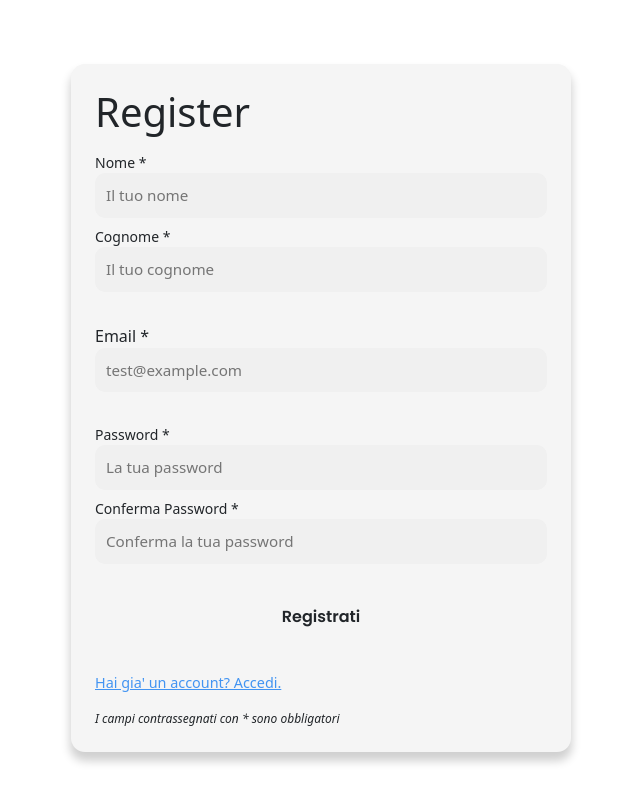
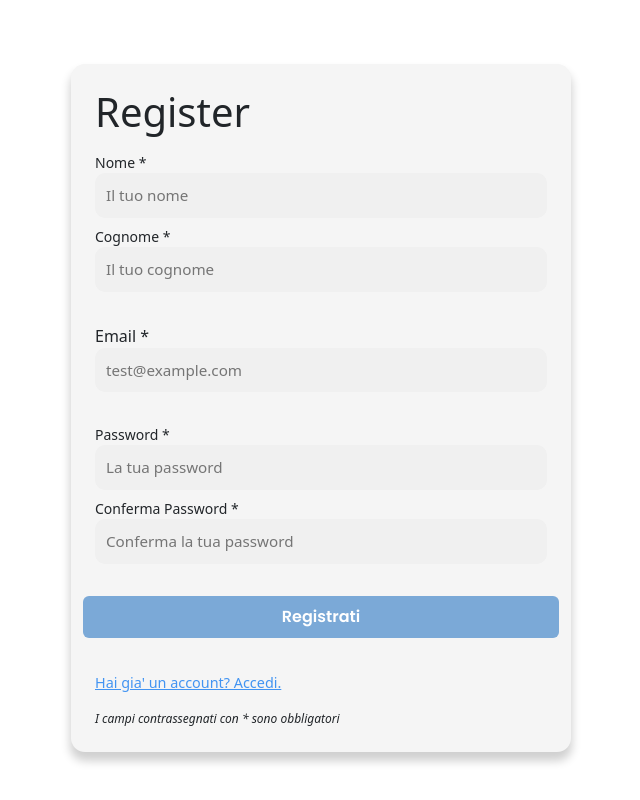
Before and after one commit to Spectrum5/Vola-Project-Frontend, a Vue app: page /register in a window 1280 px wide. In both pictures the pointer is over the button "Registrati". Shown: the whole page, without its empty margins (319-959 px from the left). Built offline with nearby package versions, Linux system fonts and the light colour scheme; no server answers.

Commit message:
add style button

```diff
--- a/src/views/auth/AppLogin.vue
+++ b/src/views/auth/AppLogin.vue
@@ -167,8 +167,6 @@ export default {
             </div>
         </div>
     </main>
-
-
 </template>
 
 <style lang="scss" scoped>
@@ -181,5 +179,10 @@ export default {
     font-weight: 600;
     font-family: 'Poppins', sans-serif;
     padding: 0.5rem;
+    background-color: white;
+    &:hover {
+        background-color: rgb(123, 169, 215);
+        color: white;
+    }
 }
 </style>
--- a/src/views/auth/AppRegister.vue
+++ b/src/views/auth/AppRegister.vue
@@ -262,5 +262,9 @@ export default {
     font-weight: 600;
     font-family: 'Poppins', sans-serif;
     padding: 0.5rem;
+    &:hover {
+        background-color: rgb(123, 169, 215);
+        color: white;
+    }
 }
 </style>
```
